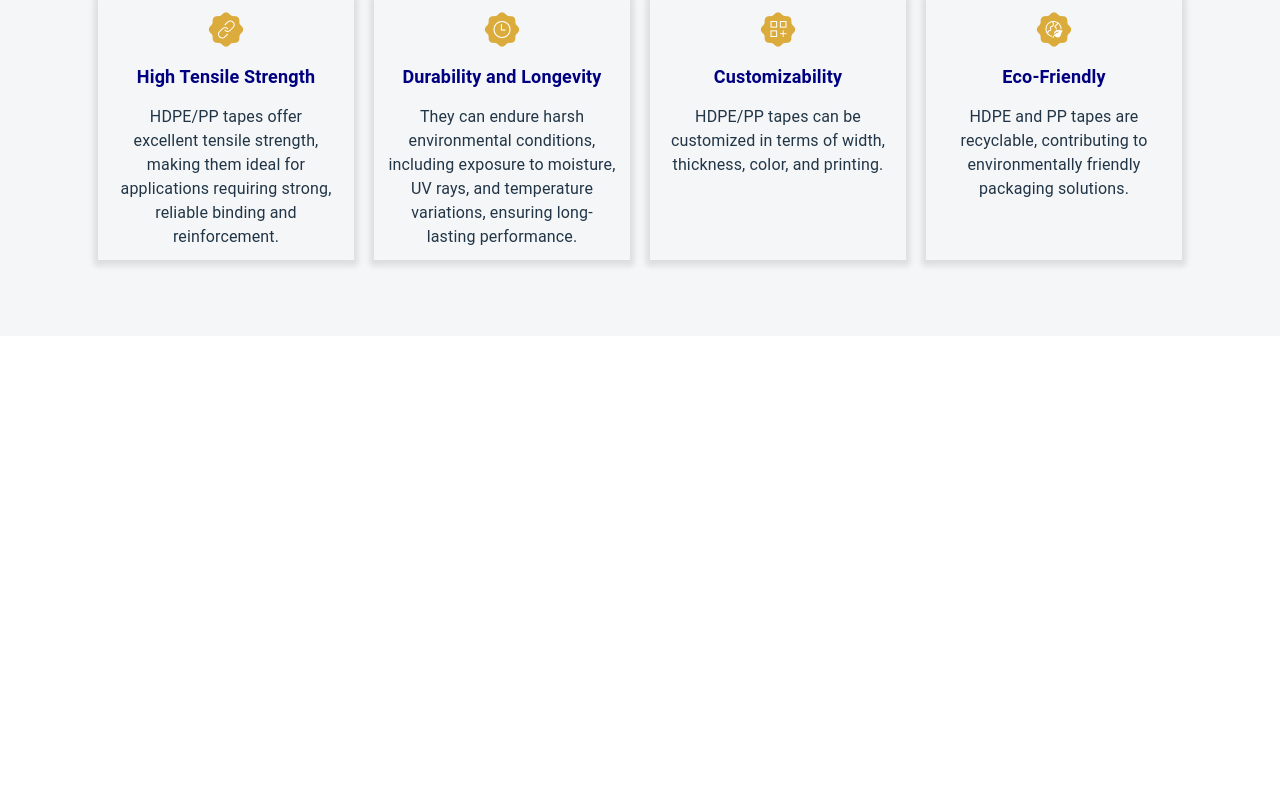
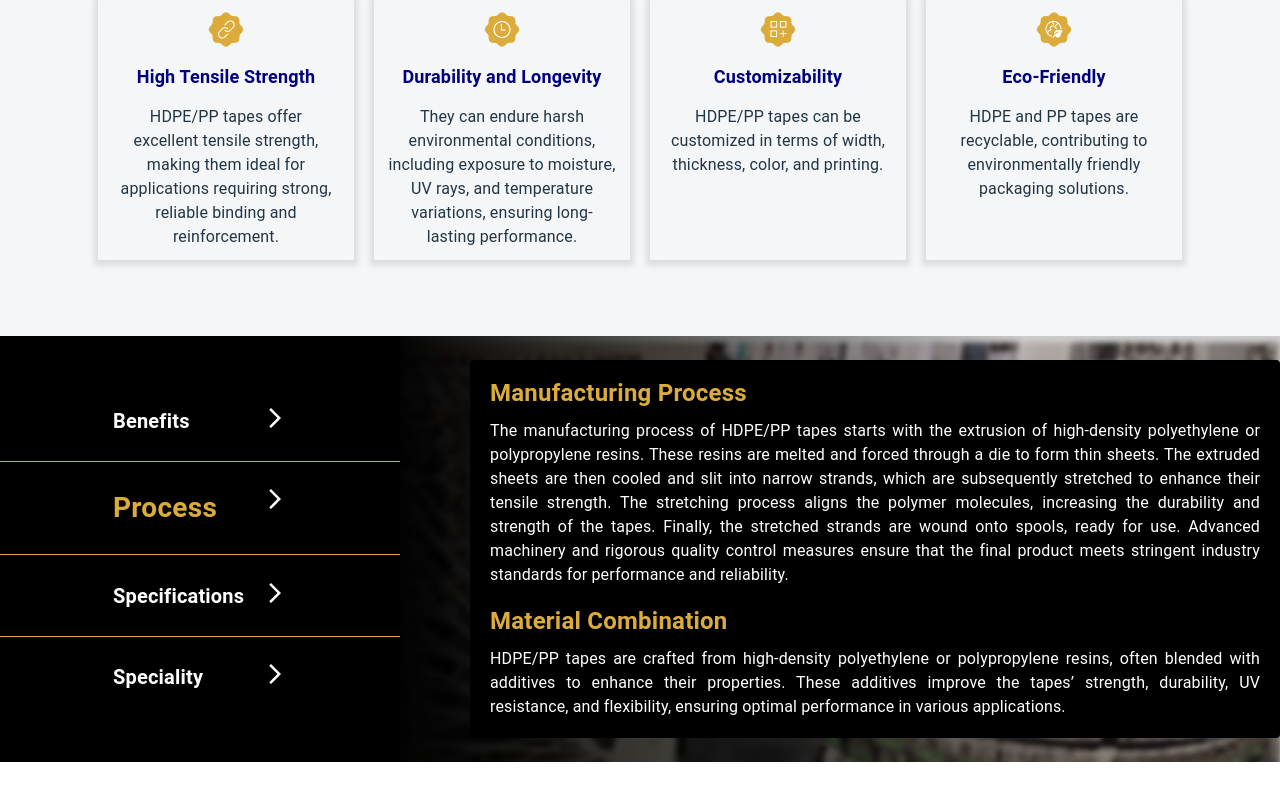
Before and after one commit to Prewery/Four-Stars-Poly, a React (Vite) app: page /hdpe-tapes in a window 1280 px wide. Shown: the part 1224-2024 px from the top of the page. Before the commit the page ends 1560 px from the top, so only its background shows below. Built offline with nearby package versions, Linux system fonts and the light colour scheme.

Commit message:
Details Component done

```diff
--- /dev/null
+++ b/src/components/ProductsComponents/DetailsComponent.jsx
@@ -0,0 +1,171 @@
+import React, { useState } from "react";
+import { Box, Typography } from "@mui/material";
+import { useMediaQuery } from "@mui/material";
+import ArrowForwardIosIcon from "@mui/icons-material/ArrowForwardIos";
+
+import DetailPic from "../../assets/Images/DetailPic.png";
+
+const DetailsComponent = ({ items }) => {
+  const isMobile = useMediaQuery("(max-width:600px");
+
+  const [activeIndex, setActiveIndex] = useState(1);
+
+  const handleItemClick = (index) => {
+    setActiveIndex(index);
+  };
+
+  return (
+    <Box
+      sx={{
+        marginBottom: "70px",
+        width: "100%",
+        height: "426px",
+        backgroundImage: !isMobile ? `url(${DetailPic})` : null, // background image
+        backgroundSize: "cover",
+        display: "flex",
+        flexDirection: isMobile ? "column" : "row",
+        alignItems: "center",
+        gap: "70px",
+      }}
+    >
+      {/* linear gradient effect */}
+      {!isMobile ? (
+        <Box
+          sx={{
+            position: "absolute",
+            top: 1560,
+            left: 0,
+            width: "100%",
+            height: "426px",
+            background:
+              "linear-gradient(to right, rgba(0,0,0,2) 30%, rgba(0,0,0,0.2) 80%)",
+          }}
+        />
+      ) : null}
+
+      {/* left section */}
+      <Box
+        sx={{
+          position: "relative",
+          width: !isMobile ? "400px" : "100%",
+          height: "100%",
+          backgroundColor: "black",
+          display: "flex",
+          flexDirection: "column",
+          justifyContent: "space-between",
+          alignItems: "center",
+          gap: isMobile ? "15px" : "",
+        }}
+      >
+        {/* benefits */}
+        <Box
+          sx={{ display: "flex", marginTop: "70px", cursor: "pointer" }}
+          onClick={() => handleItemClick(0)}
+        >
+          <Typography
+            color={activeIndex === 0 ? "#DBAB3C" : "white"}
+            width={"150px"}
+            fontSize={activeIndex === 0 ? 28 : 20}
+            fontWeight={700}
+          >
+            Benefits
+          </Typography>
+          <ArrowForwardIosIcon sx={{ color: "white" }} />
+        </Box>
+
+        {/* border */}
+        <Box
+          sx={{ width: "400px", height: "1px", backgroundColor: "#DBAB3C" }}
+        />
+
+        {/* process */}
+        <Box
+          sx={{ display: "flex", cursor: "pointer" }}
+          onClick={() => handleItemClick(1)}
+        >
+          <Typography
+            color={activeIndex === 1 ? "#DBAB3C" : "white"}
+            width={"150px"}
+            fontSize={activeIndex === 1 ? 28 : 20}
+            fontWeight={700}
+          >
+            Process
+          </Typography>
+          <ArrowForwardIosIcon sx={{ color: "white" }} />
+        </Box>
+
+        {/* border */}
+        <Box
+          sx={{ width: "400px", height: "1px", backgroundColor: "#DBAB3C" }}
+        />
+
+        {/* specifications */}
+        <Box
+          sx={{ display: "flex", cursor: "pointer" }}
+          onClick={() => handleItemClick(2)}
+        >
+          <Typography
+            color={activeIndex === 2 ? "#DBAB3C" : "white"}
+            width={"150px"}
+            fontSize={20}
+            fontWeight={700}
+          >
+            Specifications
+          </Typography>
+          <ArrowForwardIosIcon sx={{ color: "white" }} />
+        </Box>
+
+        {/* border */}
+        <Box
+          sx={{ width: "400px", height: "1px", backgroundColor: "#DBAB3C" }}
+        />
+
+        {/* speciality */}
+        <Box
+          sx={{ display: "flex", marginBottom: "70px", cursor: "pointer" }}
+          onClick={() => handleItemClick(3)}
+        >
+          <Typography
+            color={activeIndex === 3 ? "#DBAB3C" : "white"}
+            width={"150px"}
+            fontSize={activeIndex === 3 ? 28 : 20}
+            fontWeight={700}
+          >
+            Speciality
+          </Typography>
+          <ArrowForwardIosIcon sx={{ color: "white" }} />
+        </Box>
+      </Box>
+
+      {/* right section */}
+      <Box
+        sx={{
+          position: "relative",
+          width: !isMobile ? "848px" : "90%",
+          height: !isMobile ? "348px" : "600px",
+          backgroundColor: "black",
+          padding: "15px 20px",
+          borderRadius: "4px",
+        }}
+      >
+        <Typography fontSize={24} fontWeight={700} color={"#DBAB3C"}>
+          {items[activeIndex].title1}
+        </Typography>
+
+        <Typography color={"#fff"} textAlign={"justify"} mt={1}>
+          {items[activeIndex].description1}
+        </Typography>
+
+        <Typography fontSize={24} fontWeight={700} color={"#DBAB3C"} mt={2}>
+          {items[activeIndex].title2}
+        </Typography>
+
+        <Typography color={"#fff"} textAlign={"justify"} mt={1}>
+          {items[activeIndex].description2}
+        </Typography>
+      </Box>
+    </Box>
+  );
+};
+
+export default DetailsComponent;
--- a/src/pages/Products/HdpeTapes.jsx
+++ b/src/pages/Products/HdpeTapes.jsx
@@ -4,11 +4,12 @@ import { Box } from "@mui/material";
 import HeaderComponent from "../../components/ProductsComponents/HeaderComponent";
 import IntroductionComponent from "../../components/ProductsComponents/IntroductionComponent";
 import FeaturesComponent from "../../components/ProductsComponents/FeaturesComponent";
+import DetailsComponent from "../../components/ProductsComponents/DetailsComponent";
 
 import HdpePic from "../../assets/Images/HDPE.png";
 import { hdpeItems } from "../../utils/IntroductionItem";
-
 import { featuresItem1 } from "../../utils/FeaturesItem";
+import { detailsItem } from "../../utils/DetailsItem";
 
 const HdpeTapes = () => {
   const headerText = "HDPE/PP Tapes";
@@ -21,8 +22,11 @@ const HdpeTapes = () => {
       {/* introduction component */}
       <IntroductionComponent items={hdpeItems} />
 
-      {/* FeaturesComponent */}
+      {/* features component */}
       <FeaturesComponent items={featuresItem1} />
+
+      {/* details component */}
+      <DetailsComponent items={detailsItem} />
     </Box>
   );
 };
--- /dev/null
+++ b/src/utils/DetailsItem.jsx
@@ -0,0 +1,19 @@
+export const detailsItem = [
+  {
+    title1: "Benefits",
+  },
+  {
+    title1: "Manufacturing Process",
+    description1:
+      "The manufacturing process of HDPE/PP tapes starts with the extrusion of high-density polyethylene or polypropylene resins. These resins are melted and forced through a die to form thin sheets. The extruded sheets are then cooled and slit into narrow strands, which are subsequently stretched to enhance their tensile strength. The stretching process aligns the polymer molecules, increasing the durability and strength of the tapes. Finally, the stretched strands are wound onto spools, ready for use. Advanced machinery and rigorous quality control measures ensure that the final product meets stringent industry standards for performance and reliability.",
+    title2: "Material Combination",
+    description2:
+      "HDPE/PP tapes are crafted from high-density polyethylene or polypropylene resins, often blended with additives to enhance their properties. These additives improve the tapes’ strength, durability, UV resistance, and flexibility, ensuring optimal performance in various applications.",
+  },
+  {
+    title1: "Specifications",
+  },
+  {
+    title1: "Specially",
+  },
+];
```
Also changed, not shown: src/assets/Images/DetailPic.png (added).
